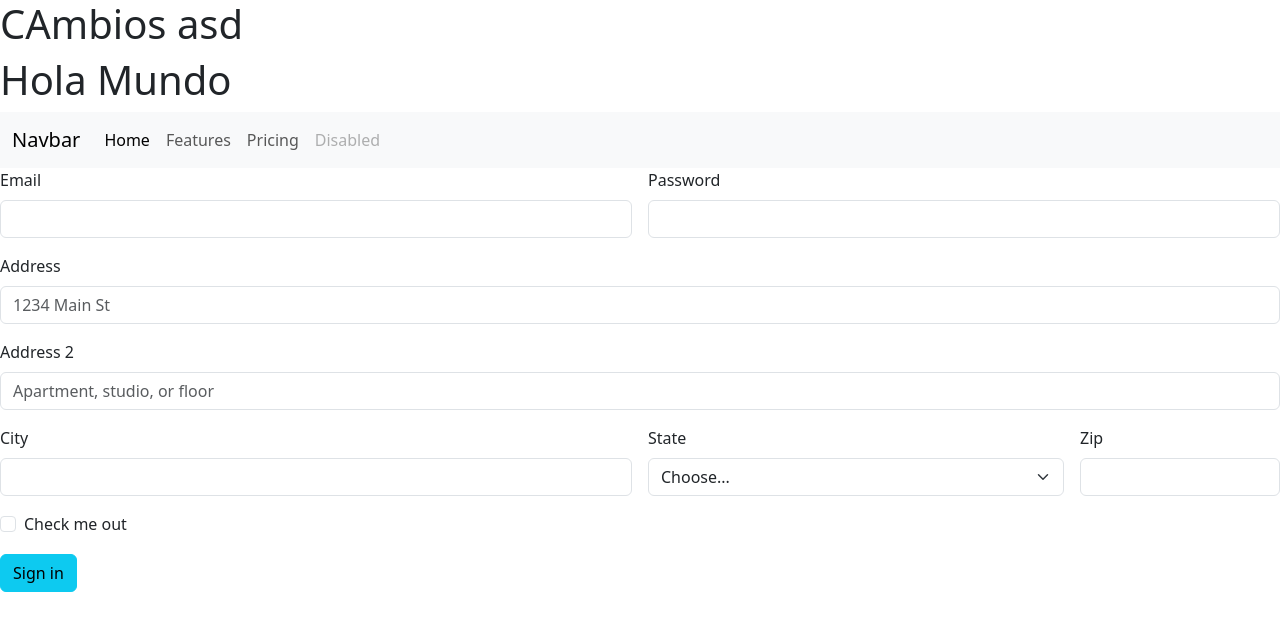
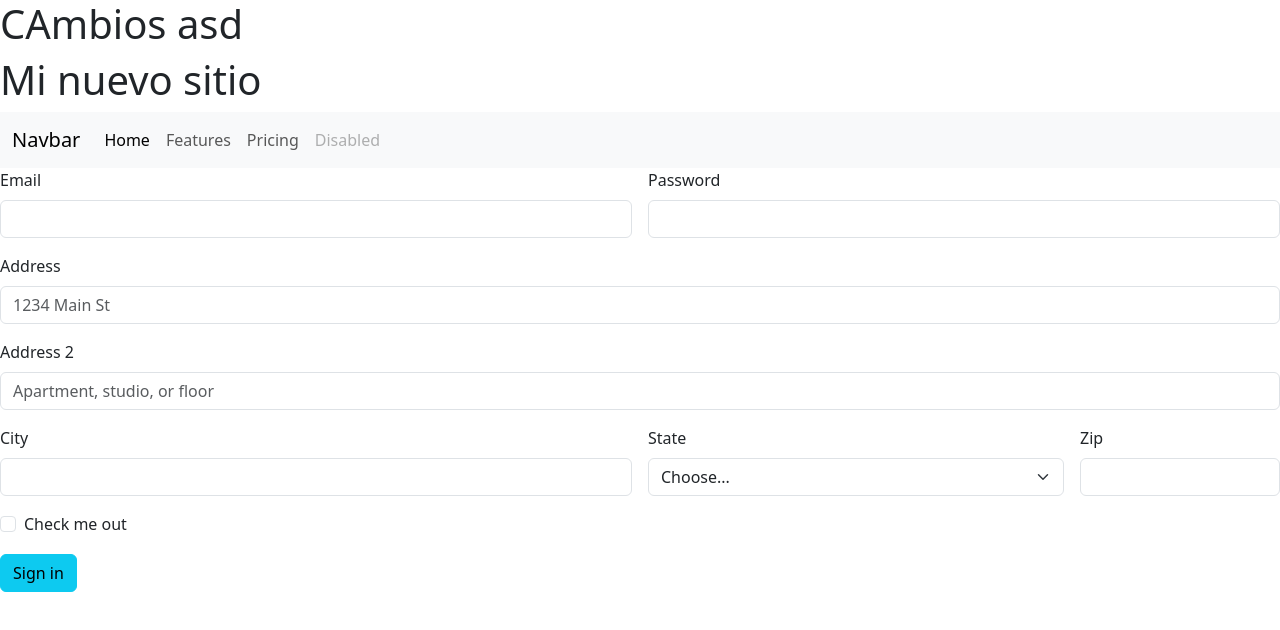
Before and after one commit to FernandoLGarcia/codoacodo, a plain HTML site: page index.html in a window 1280 px wide. Drawn offline with nearby package versions, Linux system fonts and the light colour scheme.

Commit message:
cambio de nombre

```diff
--- a/index.html
+++ b/index.html
@@ -14,7 +14,7 @@
   </head>
   <body>
     <h1>CAmbios asd</h1>
-    <h1>Hola Mundo</h1>
+    <h1>Mi  nuevo sitio</h1>
     <nav class="navbar navbar-expand-lg bg-body-tertiary">
       <div class="container-fluid">
         <a class="navbar-brand" href="#">Navbar</a>
```
